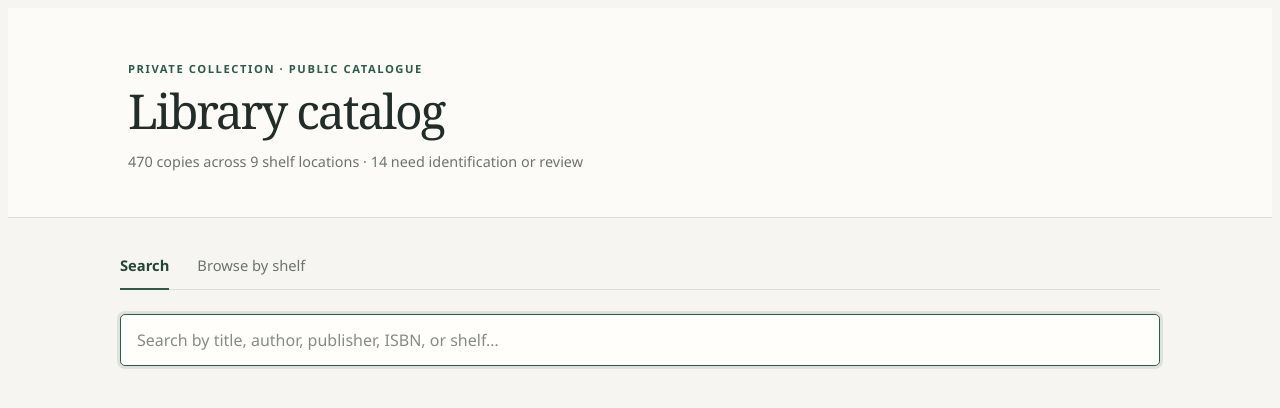
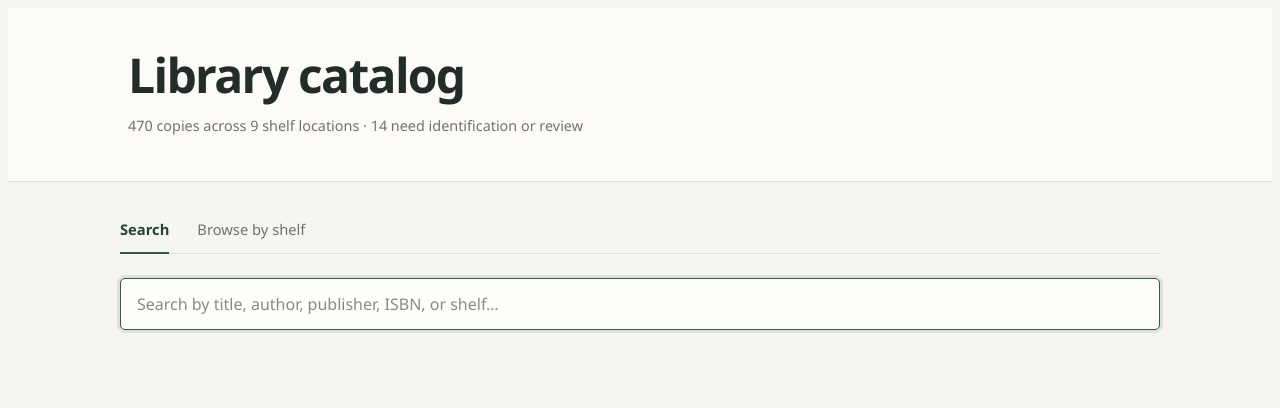
Before and after one commit to talicopanda/library-catalog, a plain HTML site: page web/index.html in a window 1280 px wide. Drawn offline with Linux system fonts and the light colour scheme; files whose address does not match are found by name.

Commit message:
Remove tagline and use sans-serif typography

```diff
--- a/web/index.html
+++ b/web/index.html
@@ -4,12 +4,11 @@
   <meta charset="UTF-8" />
   <meta name="viewport" content="width=device-width, initial-scale=1.0" />
   <title>Library Catalog</title>
-  <link rel="stylesheet" href="style.css?v=3" />
+  <link rel="stylesheet" href="style.css?v=4" />
 </head>
 <body>
 
   <header>
-    <p class="eyebrow">Private collection · Public catalogue</p>
     <h1>Library catalog</h1>
     <p id="stats"></p>
   </header>
--- a/web/style.css
+++ b/web/style.css
@@ -28,21 +28,11 @@ header {
   background: rgba(255, 254, 250, 0.72);
 }
 
-.eyebrow {
-  margin-bottom: 8px;
-  color: var(--green);
-  font-size: 0.7rem;
-  font-weight: 700;
-  letter-spacing: 0.14em;
-  text-transform: uppercase;
-}
-
 header h1 {
   margin: 0 0 8px;
-  font-family: Georgia, "Times New Roman", serif;
   font-size: clamp(2rem, 4vw, 3rem);
-  font-weight: 400;
-  letter-spacing: -0.045em;
+  font-weight: 650;
+  letter-spacing: -0.035em;
   line-height: 1.05;
 }
 
@@ -161,7 +151,6 @@ main {
 
 .book-title {
   color: var(--ink);
-  font-family: Georgia, "Times New Roman", serif;
   font-size: 1.08rem;
   font-weight: 600;
   line-height: 1.32;
```
